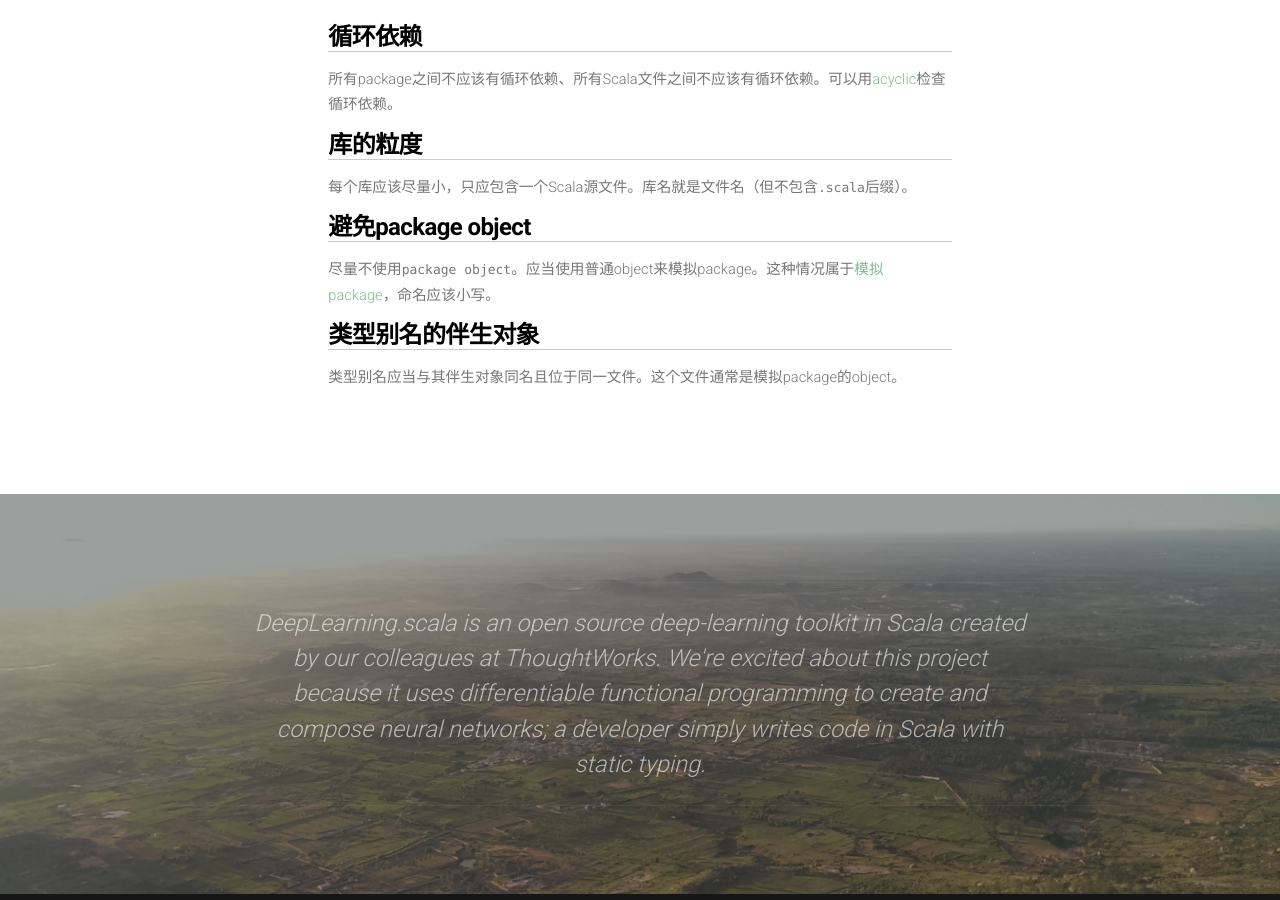
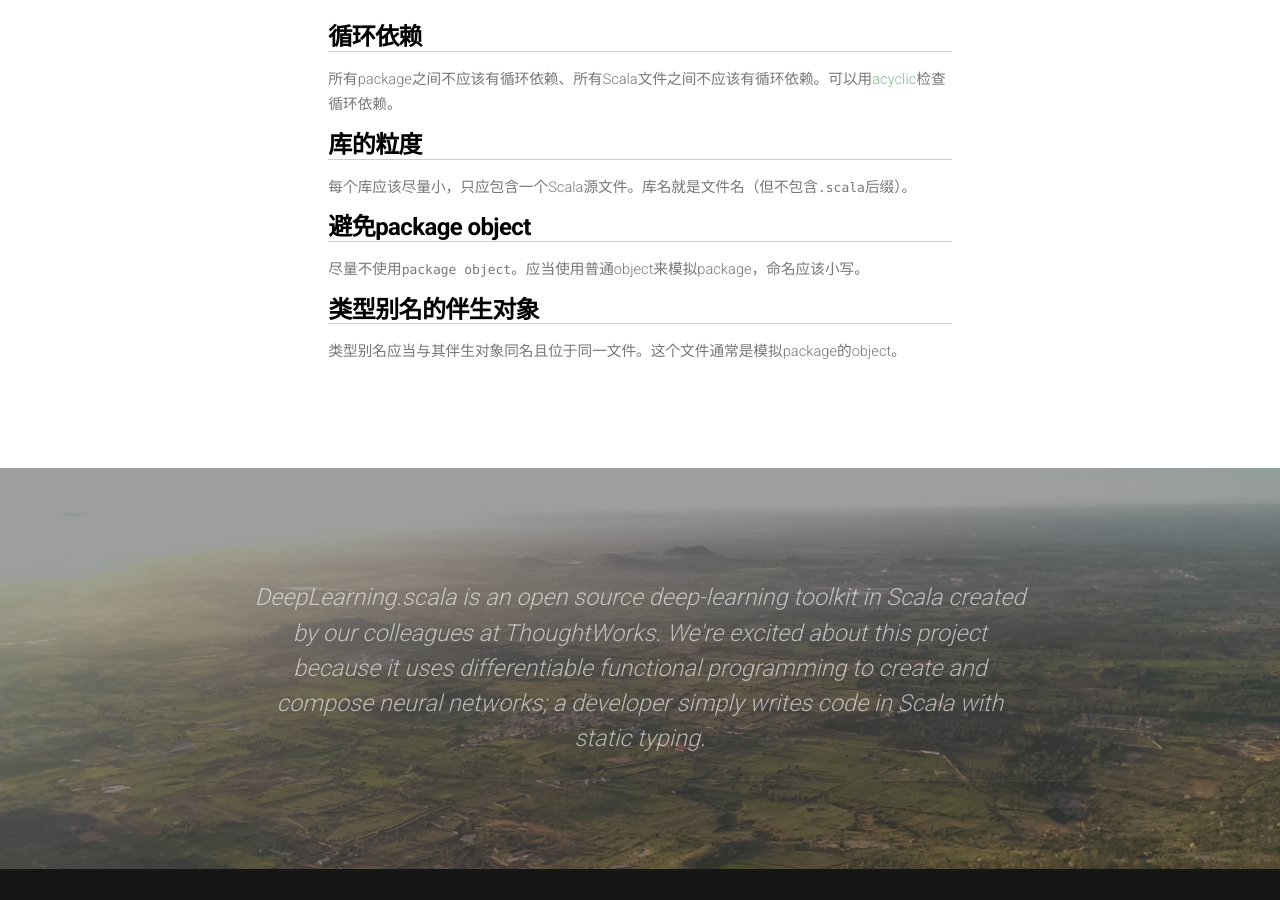
Before and after one commit to ThoughtWorksInc/DeepLearning.scala, a Jekyll site: the page built from style-guidelines.md, in a window 1280 px wide and 900 px high, scrolled down 441 px. Built offline with Jekyll 4.4.1, drawn with Linux system fonts in a browser that asks for light colours; nearby versions of some CDN libraries; comment, search, counter and statistics services are not loaded.

Commit message:
Update style-guidelines.md

```diff
--- a/style-guidelines.md
+++ b/style-guidelines.md
@@ -13,7 +13,7 @@ title: Style Guidelines
 
 ## 避免package object
 
-尽量不使用`package object`。应当使用普通object来模拟package。这种情况属于[模拟package](http://docs.scala-lang.org/style/naming-conventions.html#objects)，命名应该小写。
+尽量不使用`package object`。应当使用普通object来模拟package，命名应该小写。
 
 ## 类型别名的伴生对象
 
```
